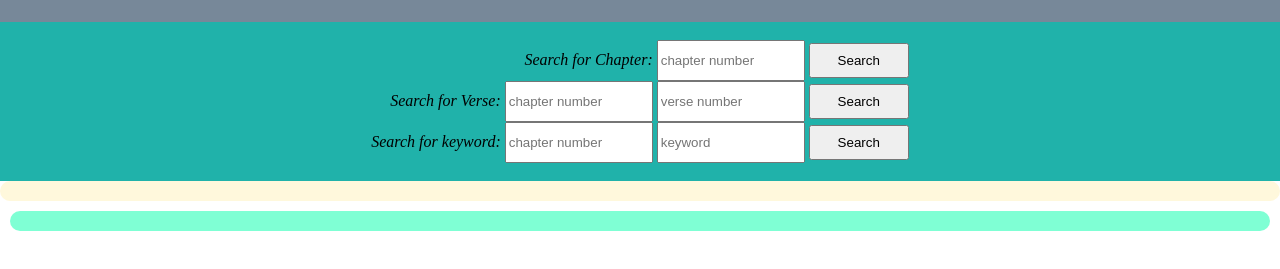
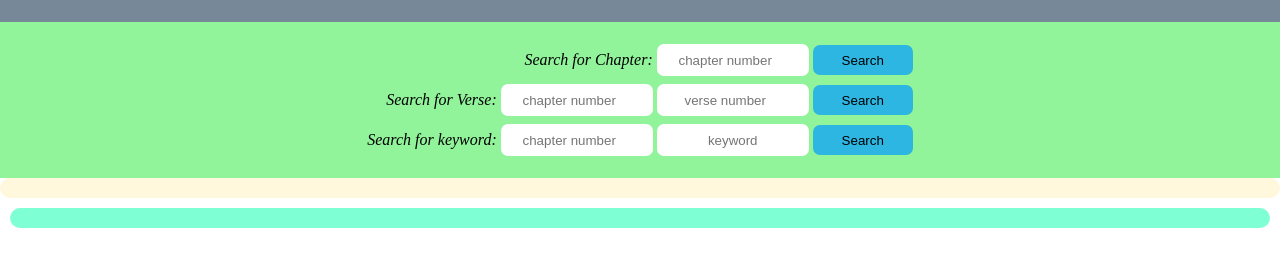
Before and after one commit to abdulsalamabdikarim/phase-1-week-4-project-quran-translation-search, a plain HTML site: page index.html in a window 1280 px wide. Shown: the part 55-324 px from the top of the page. Drawn offline with Linux system fonts and the light colour scheme.

Commit message:
Hover effect and border radius added to input fields and buttons

```diff
--- a/style/style.css
+++ b/style/style.css
@@ -12,7 +12,7 @@ body{
 }
 #search_div{
     padding: 15px;
-    background-color: lightseagreen;
+    background-color: rgb(145, 244, 155);
     font-style: oblique;
     font-size: medium;
     text-align: center;
@@ -22,6 +22,7 @@ body{
     margin: 0 auto;
     padding: 3px;
     text-align: right;
+    line-height: 40px;
 }
 #result_details_div{
     background-color: cornsilk;
@@ -40,9 +41,23 @@ body{
 }
 .input_field{
     width: 140px;
-    height: 35px;
+    height: 20px;
+    padding: 6px;
+    text-align: center;
+    border-radius: 7px;
+    border: none;
 }
+input:hover {
+    box-shadow: 0 0 10px rgba(0,0,0,.3);
+  }
+
 .btn{
     width: 100px;
-    height: 35px;
+    height: 30px;
+    border-radius: 7px;
+    background-color: rgb(46, 182, 227);
+    border: none;
 }
+button:hover {
+    box-shadow: 0 0 10px rgba(0,0,0,.3);
+  }
```
